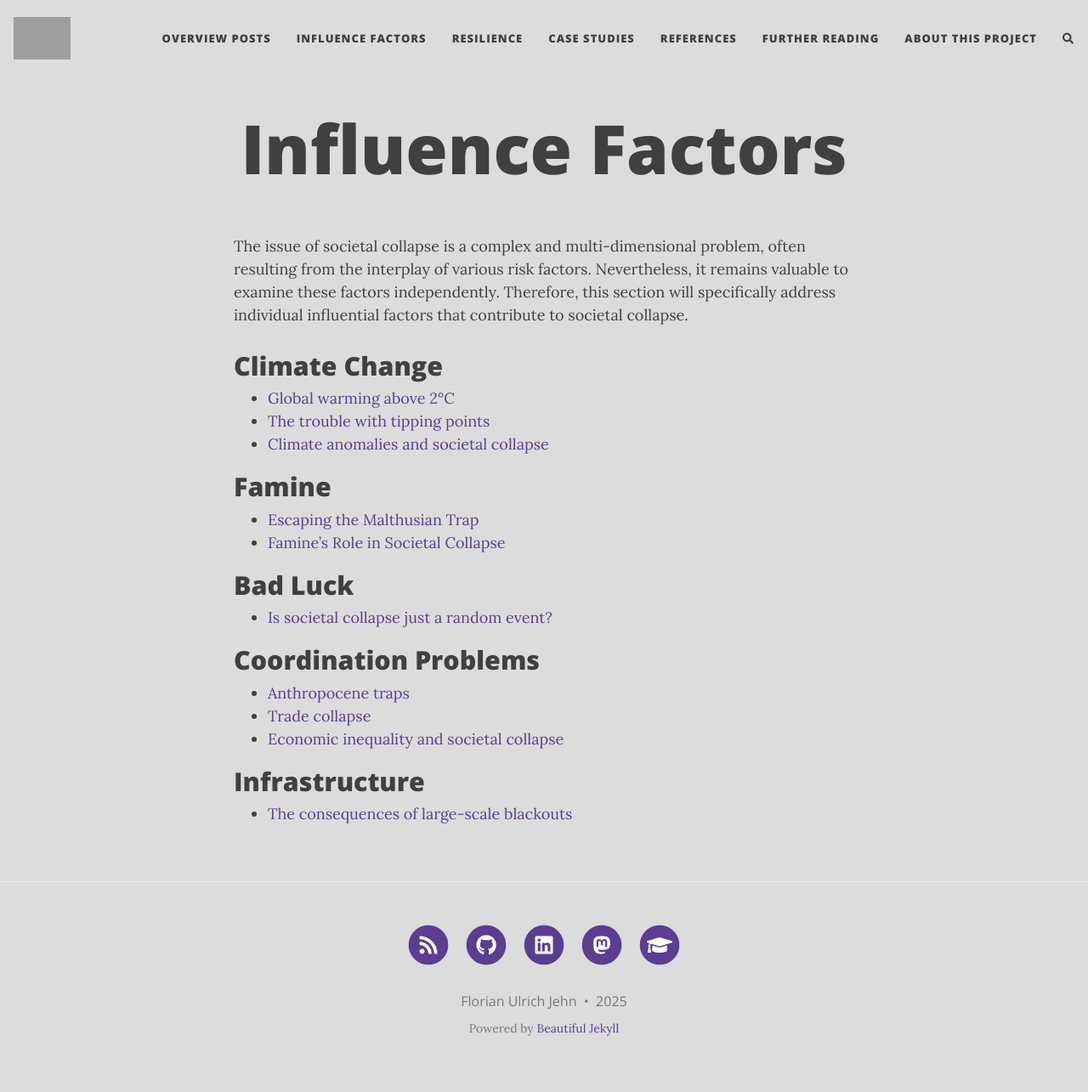
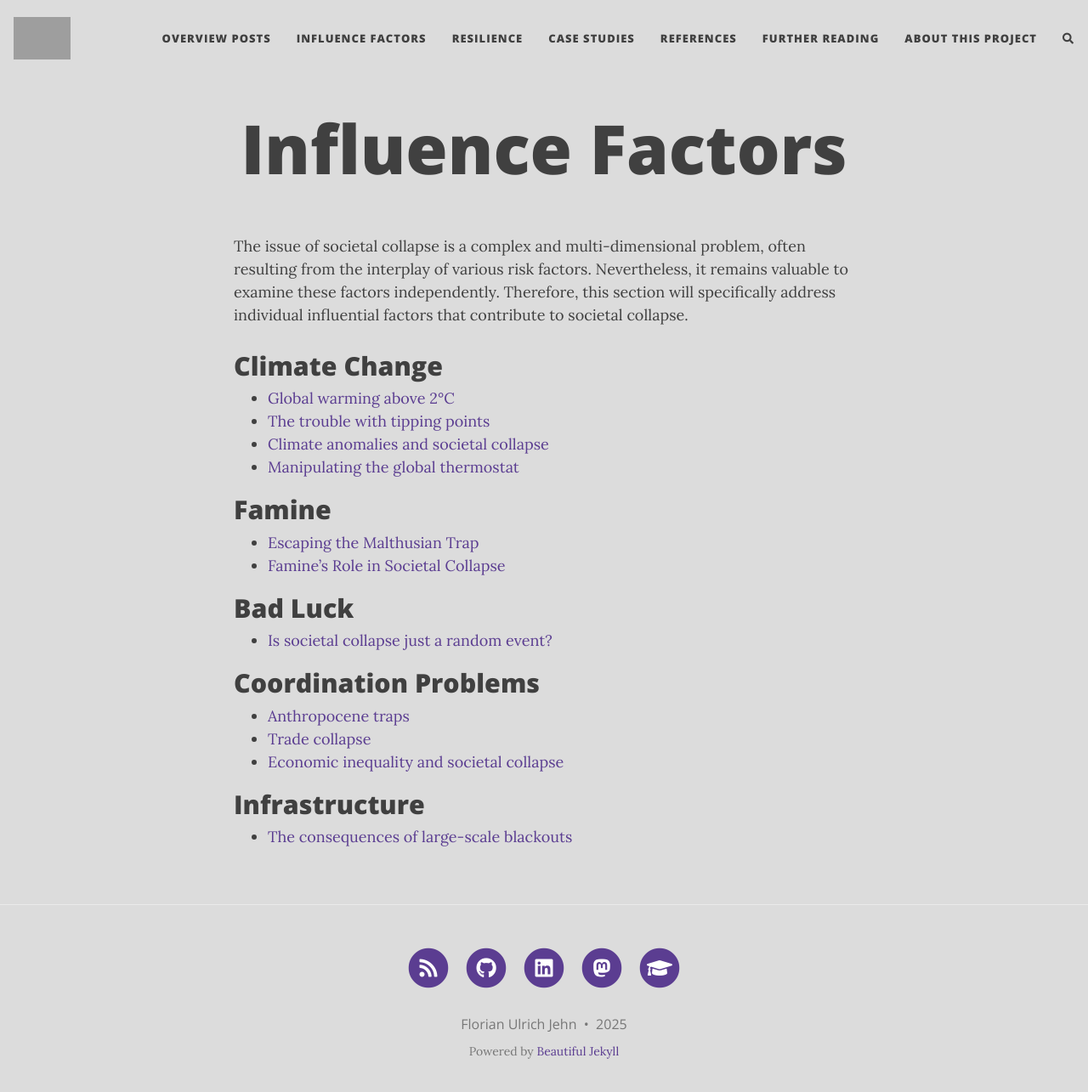
Before and after one commit to florianjehn/Societal_Collapse, a Jekyll site: the page built from factors.md, in a window 1280 px wide and 1298 px high. Shown: the top 1285 px of the window at 85% size. Built offline with Jekyll 4.4.1, drawn with Linux system fonts in a browser that asks for light colours; nearby versions of some CDN libraries; comment, search, counter and statistics services are not loaded; grey boxes are pictures that could not be loaded.

Commit message:
Update factors.md

```diff
--- a/factors.md
+++ b/factors.md
@@ -8,6 +8,7 @@ The issue of societal collapse is a complex and multi-dimensional problem, often
 * [Global warming above 2°C](https://florianjehn.github.io/Societal_Collapse/2022-06-29-climate_2_degrees/)
 * [The trouble with tipping points](https://florianjehn.github.io/Societal_Collapse/2023-06-19-tipping_points/)
 * [Climate anomalies and societal collapse](https://florianjehn.github.io/Societal_Collapse/2024-02-08-climate_collapse/)
+* [Manipulating the global thermostat](https://florianjehn.github.io/Societal_Collapse/2025-05-27-global_thermostat/)
 
 # Famine
 * [Escaping the Malthusian Trap](https://florianjehn.github.io/Societal_Collapse/2023-01-13-famine/)
```
